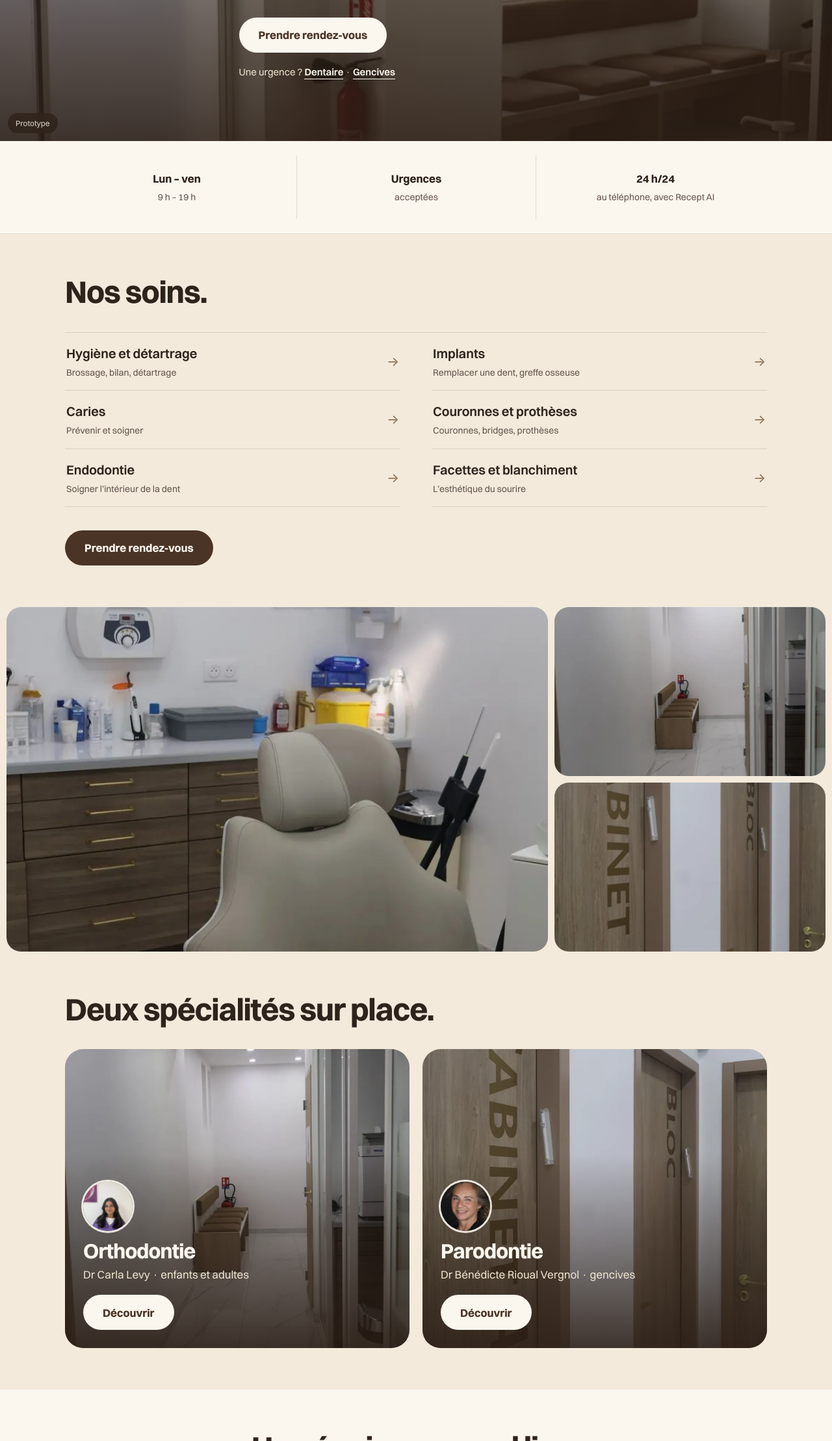
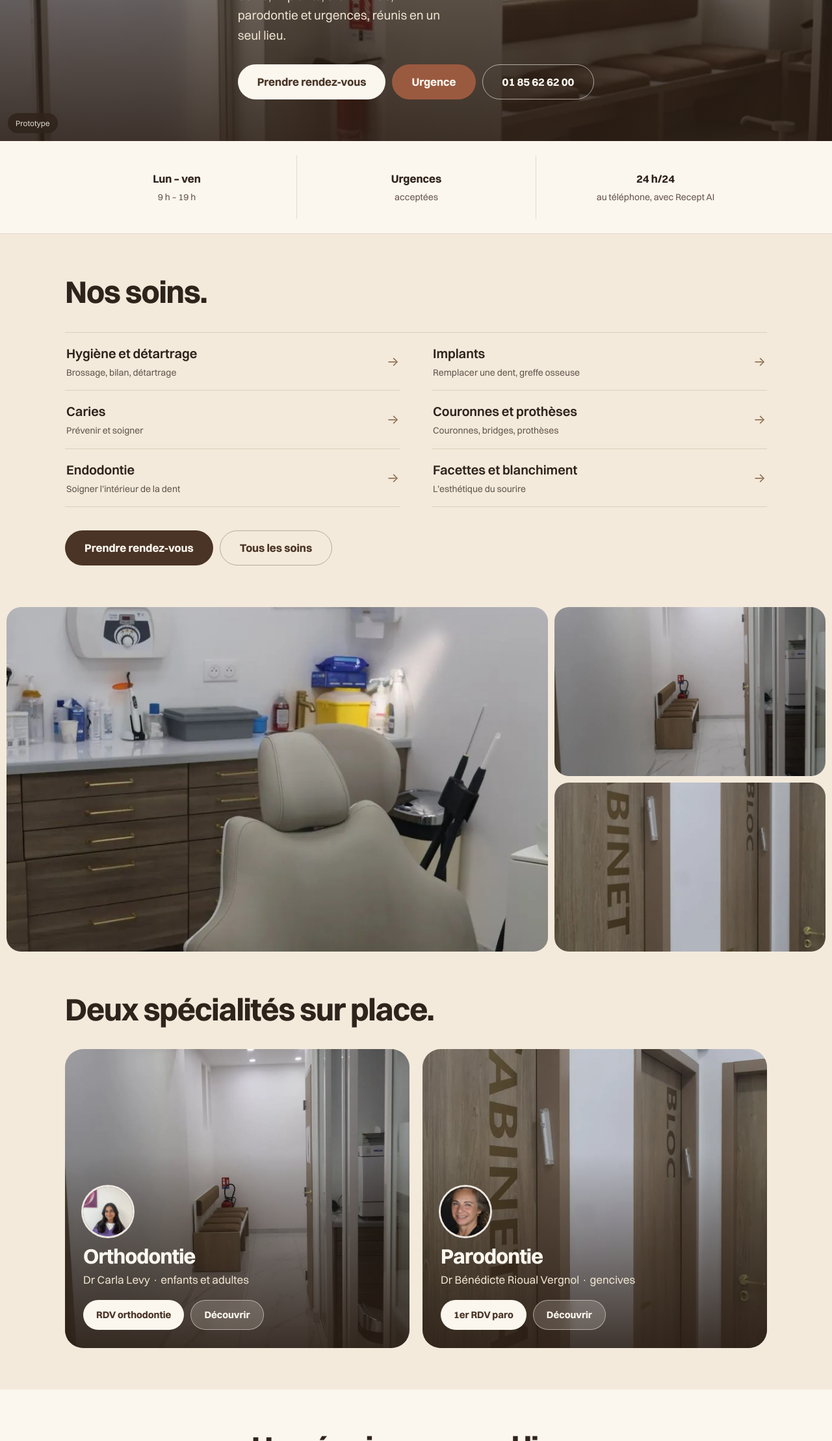
Before and after one commit to gestions2stockcab/espace-dentaire-malakoff, a plain HTML site: page partage/prototype-accueil.html in a window 1280 px wide. Shown: the part 583-2800 px from the top of the page at 65% size. Drawn offline with Linux system fonts and the light colour scheme.

Commit message:
Prototype : plus de boutons

```diff
--- a/partage/prototype-accueil.html
+++ b/partage/prototype-accueil.html
@@ -21,6 +21,12 @@ h2{font-size:clamp(30px,5vw,48px);font-weight:700}
 .btn:active{transform:scale(.98)}
 .btn-main{background:var(--noyer);color:var(--creme)}.btn-main:hover{background:var(--espresso)}
 .btn-clair{background:var(--creme);color:var(--noyer)}
+.row{display:flex;flex-wrap:wrap;gap:10px}.row.c{justify-content:center}
+.btn-terre{background:var(--terre);color:var(--creme);cursor:pointer;list-style:none}.btn-terre::-webkit-details-marker{display:none}
+.btn-trait{border:1.5px solid rgba(251,246,238,.6);color:var(--creme)}.btn-ligne{border:1.5px solid rgba(74,52,38,.35);color:var(--noyer)}
+.btn-verre{background:rgba(251,246,238,.18);border:1px solid rgba(251,246,238,.5);color:var(--creme);-webkit-backdrop-filter:blur(6px);backdrop-filter:blur(6px)}
+.urg{position:relative}.urg .pop{position:absolute;top:calc(100% + 8px);left:0;z-index:10;min-width:230px;background:var(--creme);border-radius:16px;padding:6px;box-shadow:0 14px 36px rgba(0,0,0,.25)}.urg .pop a{display:block;padding:12px 14px;border-radius:12px;color:var(--noyer);font-weight:600;text-decoration:none}
+.carte .row .btn{min-height:46px;padding:0 20px;font-size:15px}
 .lien{font-weight:600;text-decoration:none;border-bottom:1.5px solid currentColor;padding-bottom:1px}
 
 /* en-tête minimal */
@@ -103,8 +109,9 @@ blockquote footer{font-size:15px;color:var(--discret);margin-top:12px}
 <section class="hero"><div class="wrap">
 <h1>Votre espace dentaire à Malakoff.</h1>
 <p>Soins, implants, orthodontie, parodontie et urgences, réunis en un seul lieu.</p>
-<a class="btn btn-clair" href="https://www.doctolib.fr/centre-dentaire/malakoff/espace-dentaire-malakoff/booking/specialities?bookingFunnelSource=external_referral">Prendre rendez-vous</a>
-<p class="sec">Une urgence ? <a class="lien" href="https://www.doctolib.fr/centre-dentaire/malakoff/espace-dentaire-malakoff/booking/practitioners?specialityId=1&amp;telehealth=false&amp;placeId=practice-207016&amp;motiveCategoryIds%5B%5D=546950&amp;motiveIds%5B%5D=3140869&amp;bookingFunnelSource=external_referral">Dentaire</a> · <a class="lien" href="https://www.doctolib.fr/centre-dentaire/malakoff/espace-dentaire-malakoff/booking/availabilities?specialityId=1&amp;telehealth=false&amp;placeId=practice-207016&amp;motiveCategoryIds%5B%5D=546951&amp;motiveIds%5B%5D=15912190&amp;practitionerId=54451073&amp;bookingFunnelSource=external_referral">Gencives</a></p>
+<div class="row"><a class="btn btn-clair" href="https://www.doctolib.fr/centre-dentaire/malakoff/espace-dentaire-malakoff/booking/specialities?bookingFunnelSource=external_referral">Prendre rendez-vous</a>
+<details class="urg"><summary class="btn btn-terre">Urgence</summary><div class="pop"><a href="https://www.doctolib.fr/centre-dentaire/malakoff/espace-dentaire-malakoff/booking/practitioners?specialityId=1&amp;telehealth=false&amp;placeId=practice-207016&amp;motiveCategoryIds%5B%5D=546950&amp;motiveIds%5B%5D=3140869&amp;bookingFunnelSource=external_referral">Urgence dentaire</a><a href="https://www.doctolib.fr/centre-dentaire/malakoff/espace-dentaire-malakoff/booking/availabilities?specialityId=1&amp;telehealth=false&amp;placeId=practice-207016&amp;motiveCategoryIds%5B%5D=546951&amp;motiveIds%5B%5D=15912190&amp;practitionerId=54451073&amp;bookingFunnelSource=external_referral">Urgence gencives (paro)</a></div></details>
+<a class="btn btn-trait" href="tel:+33185626200">01 85 62 62 00</a></div>
 </div></section>
 
 <section class="infos"><div class="wrap">
@@ -123,7 +130,7 @@ blockquote footer{font-size:15px;color:var(--discret);margin-top:12px}
 <li><a href="../c/les-protheses-et-bridges/"><span>Couronnes et prothèses<small>Couronnes, bridges, prothèses</small></span></a></li>
 <li><a href="../c/les-facettes/"><span>Facettes et blanchiment<small>L’esthétique du sourire</small></span></a></li>
 </ul>
-<a class="btn btn-main" href="https://www.doctolib.fr/centre-dentaire/malakoff/espace-dentaire-malakoff/booking/motives?specialityId=1&amp;telehealth=false&amp;placeId=practice-207016&amp;profile_skipped=true&amp;bookingFunnelSource=external_referral">Prendre rendez-vous</a>
+<div class="row"><a class="btn btn-main" href="https://www.doctolib.fr/centre-dentaire/malakoff/espace-dentaire-malakoff/booking/motives?specialityId=1&amp;telehealth=false&amp;placeId=practice-207016&amp;profile_skipped=true&amp;bookingFunnelSource=external_referral">Prendre rendez-vous</a><a class="btn btn-ligne" href="../c/les-soins-dentaires/">Tous les soins</a></div>
 </div></section>
 
 <div class="mosaique"><img src="../assets/c9c0e86dd4a7.webp" alt="Salle de soins de l’Espace dentaire Malakoff" loading="lazy"><img src="../assets/14e533a29b1a.webp" alt="Couloir des cabinets" loading="lazy"><img src="../assets/651e766d062e.webp" alt="Portes des cabinets" loading="lazy"></div>
@@ -131,14 +138,14 @@ blockquote footer{font-size:15px;color:var(--discret);margin-top:12px}
 <section class="spe"><div class="wrap">
 <h2>Deux spécialités sur place.</h2>
 <div class="duo">
-<a class="carte" href="../c/orthodontiste-malakoff/"><img src="../assets/14e533a29b1a.webp" alt="Couloir des cabinets de l’Espace dentaire Malakoff" loading="lazy"><div><img class="medaillon" src="../assets/c1c1f99dca42.webp" alt="Dr Carla Levy, orthodontiste"><h3>Orthodontie</h3><p>Dr Carla Levy · enfants et adultes</p><span class="btn btn-clair">Découvrir</span></div></a>
-<a class="carte" href="../c/parodontie-malakoff/"><img src="../assets/651e766d062e.webp" alt="Portes des cabinets de l’Espace dentaire Malakoff" loading="lazy"><div><img class="medaillon" src="../assets/714d052c3c75.webp" alt="Dr Bénédicte Rioual Vergnol, parodontie"><h3>Parodontie</h3><p>Dr Bénédicte Rioual Vergnol · gencives</p><span class="btn btn-clair">Découvrir</span></div></a>
+<a class="carte" href="../c/orthodontiste-malakoff/"><img src="../assets/14e533a29b1a.webp" alt="Couloir des cabinets de l’Espace dentaire Malakoff" loading="lazy"><div><img class="medaillon" src="../assets/c1c1f99dca42.webp" alt="Dr Carla Levy, orthodontiste"><h3>Orthodontie</h3><p>Dr Carla Levy · enfants et adultes</p><span class="row"><object><a class="btn btn-clair" href="https://www.doctolib.fr/centre-dentaire/malakoff/espace-dentaire-malakoff/booking/motives?specialityId=270&amp;telehealth=false&amp;placeId=practice-207016&amp;profile_skipped=true&amp;bookingFunnelSource=external_referral">RDV orthodontie</a></object><span class="btn btn-verre">Découvrir</span></span></div></a>
+<a class="carte" href="../c/parodontie-malakoff/"><img src="../assets/651e766d062e.webp" alt="Portes des cabinets de l’Espace dentaire Malakoff" loading="lazy"><div><img class="medaillon" src="../assets/714d052c3c75.webp" alt="Dr Bénédicte Rioual Vergnol, parodontie"><h3>Parodontie</h3><p>Dr Bénédicte Rioual Vergnol · gencives</p><span class="row"><object><a class="btn btn-clair" href="https://www.doctolib.fr/centre-dentaire/malakoff/espace-dentaire-malakoff/booking/availabilities?specialityId=1&amp;telehealth=false&amp;placeId=practice-207016&amp;motiveCategoryIds%5B%5D=546951&amp;motiveIds%5B%5D=15912191&amp;practitionerId=54451073&amp;bookingFunnelSource=external_referral">1er RDV paro</a></object><span class="btn btn-verre">Découvrir</span></span></div></a>
 </div></div></section>
 
 <section class="equipe"><div class="wrap">
 <h2>Une équipe, un seul lieu.</h2>
 <div class="av"><img src="../assets/79809bfdea36.webp" alt="Dr Alicia Soussan"><img src="../assets/cdd69afe2a06.webp" alt="Dr Simon Atlan"><img src="../assets/ebcfb9c29a1d.webp" alt="Dr Laura Benchetrit"><img src="../assets/12a13cd93c16.webp" alt="Dr Cyriele Berdah"><img src="../assets/b871d9a34629.webp" alt="Dr Pierre-Alexandre Bouvet"><img src="../assets/c1c1f99dca42.webp" alt="Dr Carla Levy"><img src="../assets/714d052c3c75.webp" alt="Dr Bénédicte Rioual Vergnol"></div>
-<a class="btn btn-main" href="../c/lequipe-du-centre-dentaire/">Découvrir l’équipe</a>
+<div class="row c"><a class="btn btn-main" href="../c/lequipe-du-centre-dentaire/">Découvrir l’équipe</a><a class="btn btn-ligne" href="https://www.doctolib.fr/centre-dentaire/malakoff/espace-dentaire-malakoff/booking/specialities?bookingFunnelSource=external_referral">Prendre rendez-vous</a></div>
 </div></section>
 
 <section class="gestes"><div class="wrap">
@@ -150,7 +157,7 @@ blockquote footer{font-size:15px;color:var(--discret);margin-top:12px}
 <li><b>Entre les dents</b><span>Fil dentaire ou brossettes, chaque jour.</span></li>
 <li><b>Le contrôle</b><span>Un bilan par an, avec détartrage si besoin.</span></li>
 </ol>
-<a class="lien" href="../c/hygiene-dentaire/">Voir le brossage en schémas</a>
+<div class="row"><a class="btn btn-main" href="https://www.doctolib.fr/centre-dentaire/malakoff/espace-dentaire-malakoff/booking/practitioners?specialityId=1&amp;telehealth=false&amp;placeId=practice-207016&amp;motiveCategoryIds%5B%5D=546950&amp;motiveIds%5B%5D=3140870&amp;bookingFunnelSource=external_referral">RDV contrôle / détartrage</a><a class="btn btn-ligne" href="../c/hygiene-dentaire/">Le brossage en schémas</a></div>
 </div></section>
 
 <section class="lire"><div class="wrap">
@@ -164,21 +171,20 @@ blockquote footer{font-size:15px;color:var(--discret);margin-top:12px}
 <a class="c" href="../c/conseil-apres-soin-carie/"><small>05</small>Après un soin de carie</a>
 <a class="c" href="../c/conseil-apres-detartrage/"><small>06</small>Après un détartrage</a>
 </div>
-<a class="lien" href="../c/conseils-patients/">Toutes les fiches conseils (18)</a>
+<div class="row"><a class="btn btn-ligne" href="../c/conseils-patients/">Toutes les fiches conseils (18)</a></div>
 <div class="actu"><small>Actualités</small><a href="../c/article-aligneurs-ou-appareil-fixe/">Aligneurs invisibles ou appareil fixe : comment choisir ?</a><a href="../c/actu-2026-11-gencives/">Conseil du mois : gencives qui saignent</a><a class="lien" href="../c/actualites/">Toutes les actualités</a></div>
 </div></section>
 
 <section class="avis"><div class="wrap">
 <div class="note">4,8<small>/5</small></div><div class="etoiles">★★★★★</div>
 <blockquote>« Accueil agréable, locaux propres, et dentiste très agréable et expliquant la suite du traitement. »<footer>Claudia Doucet · avis Google</footer></blockquote>
-<a class="lien" href="https://www.google.com/maps/search/?api=1&amp;query=Espace+dentaire+Malakoff">Lire les 682 avis</a>
+<div class="row c"><a class="btn btn-ligne" href="https://www.google.com/maps/search/?api=1&amp;query=Espace+dentaire+Malakoff">Lire les 682 avis</a></div>
 </div></section>
 
 <section class="acces"><div class="wrap">
 <h2>112, boulevard Gabriel Péri.</h2>
 <p>Métro 13 Malakoff – Plateau de Vanves · Bus 126 et 191</p>
-<a class="btn btn-clair" href="https://www.google.com/maps/dir/?api=1&amp;destination=Espace+dentaire+Malakoff+112+boulevard+Gabriel+P%C3%A9ri+92240+Malakoff">Itinéraire</a>
-<p class="sec"><a class="lien" href="../c/acces-malakoff/">Venir au centre</a></p>
+<div class="row"><a class="btn btn-clair" href="https://www.google.com/maps/dir/?api=1&amp;destination=Espace+dentaire+Malakoff+112+boulevard+Gabriel+P%C3%A9ri+92240+Malakoff">Itinéraire</a><a class="btn btn-trait" href="https://www.doctolib.fr/centre-dentaire/malakoff/espace-dentaire-malakoff/booking/specialities?bookingFunnelSource=external_referral">Prendre rendez-vous</a><a class="btn btn-trait" href="../c/acces-malakoff/">Métro, bus, parking</a></div>
 </div></section>
 
 <div class="pied">© 2026 Espace dentaire Malakoff · <a href="../c/mentions-legales-espace-dentaire-malakoff-dentiste/">Mentions légales</a></div>
```
